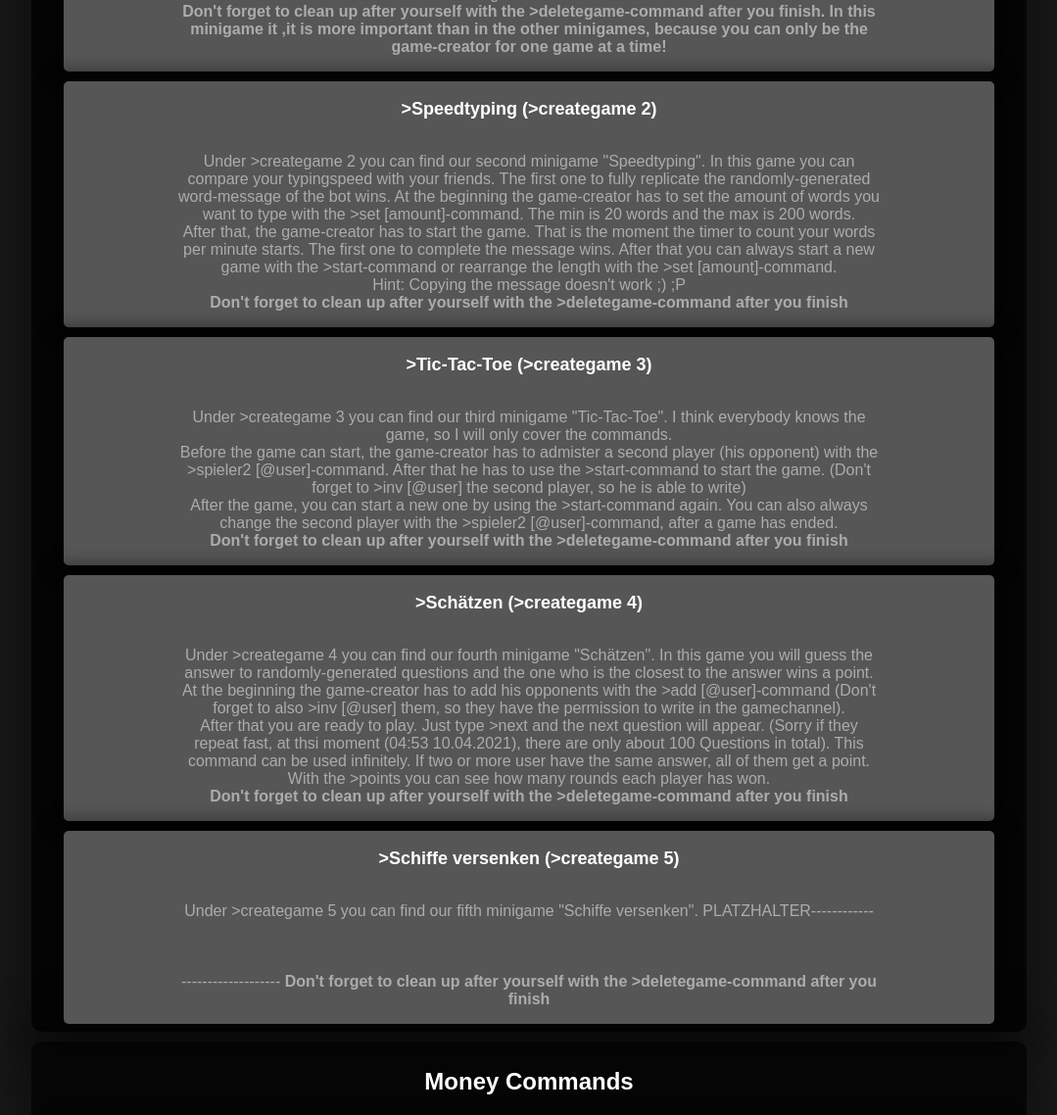
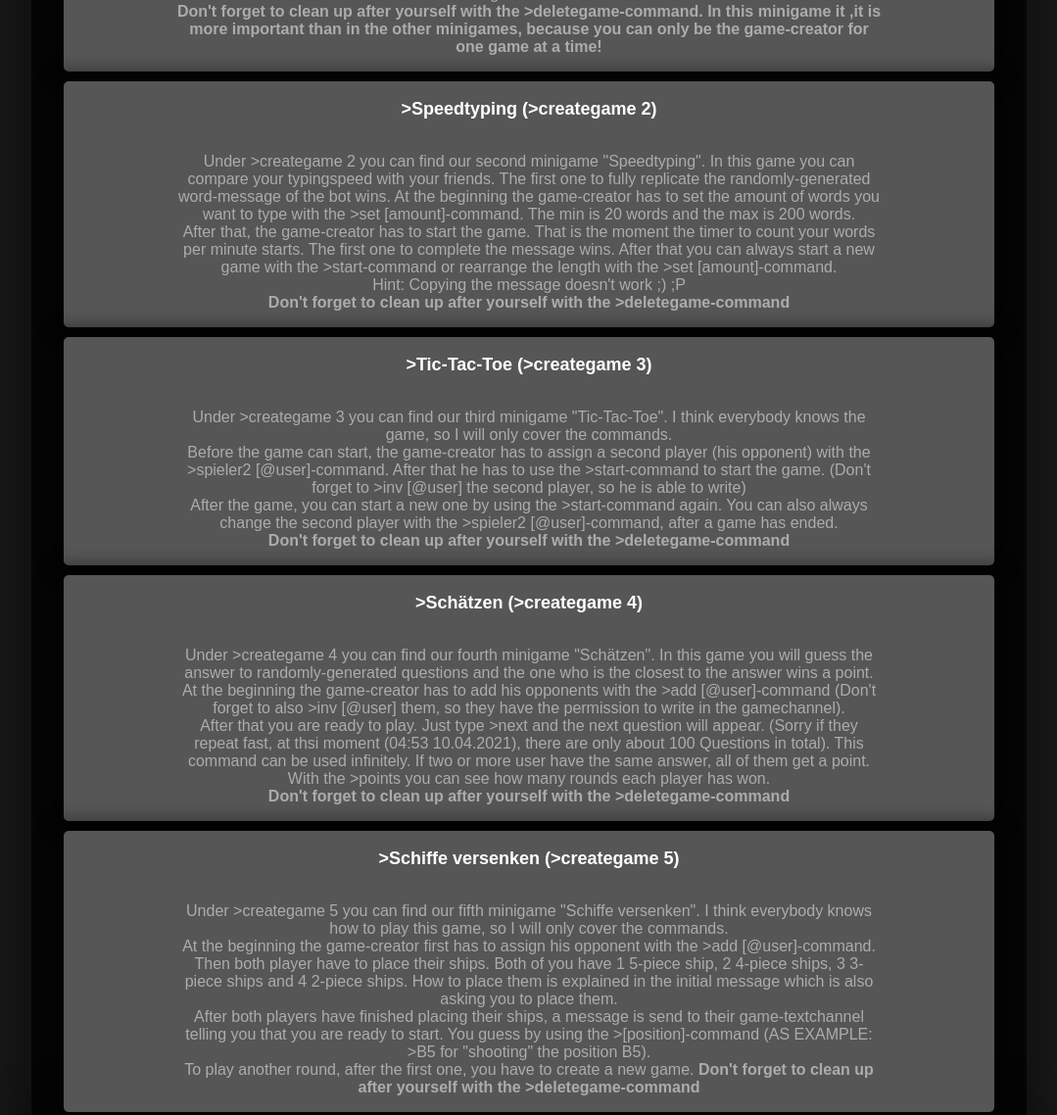
Before and after one commit to Swaggeroo/BotHelpPage, a plain HTML site: page index.html in a window 1280 px wide. Shown: the part 2266-3404 px from the top of the page at 98% size, without its empty margins (100-1179 px from the left). Drawn offline with Linux system fonts and the light colour scheme.

Commit message:
added "Schiffe versenken (>creategame 5)" and changed some general text

```diff
--- a/index.html
+++ b/index.html
@@ -106,7 +106,7 @@
             whole word with the >word-command. <br>
             To start a new game, you have to delete the old textchannel and then create a new
             one with the >creategame 1-command.<br>
-           <b>Don't forget to clean up after yourself with the >deletegame-command after you finish. In this minigame it
+           <b>Don't forget to clean up after yourself with the >deletegame-command. In this minigame it
               ,it is more important than in the other minigames, because you can only be the game-creator for one game at a time!</b>
            </p>
         </div>
@@ -121,19 +121,19 @@
                 The first one to complete the message wins. After that you can always start a
                 new game with the >start-command or rearrange the length with the >set [amount]-command.<br>
                 Hint: Copying the message doesn't work ;) ;P<br>
-                <b>Don't forget to clean up after yourself with the >deletegame-command after you finish</b>
+                <b>Don't forget to clean up after yourself with the >deletegame-command</b>
             </p>
         </div>
         <div class="flex-container column element">
             <h3>>Tic-Tac-Toe (>creategame 3)</h3>
             <p>Under >creategame 3 you can find our third minigame "Tic-Tac-Toe".
                 I think everybody knows the game, so I will only cover the commands. <br>
-                Before the game can start, the game-creator has to admister a second player (his opponent)
+                Before the game can start, the game-creator has to assign a second player (his opponent)
                 with the >spieler2 [@user]-command. After that he has to use the >start-command to start the game.
                 (Don't forget to >inv [@user] the second player, so he is able to write)<br>
                 After the game, you can start a new one by using the >start-command again. You can also always change
                 the second player with the >spieler2 [@user]-command, after a game has ended.<br>
-                <b>Don't forget to clean up after yourself with the >deletegame-command after you finish</b>
+                <b>Don't forget to clean up after yourself with the >deletegame-command</b>
             </p>
         </div>
         <div class="flex-container column element">
@@ -145,14 +145,20 @@
                After that you are ready to play. Just type >next and the next question will appear. (Sorry if they repeat fast, at thsi moment (04:53 10.04.2021),
                there are only about 100 Questions in total). This command can be used infinitely. If two or more user have the same answer, all of them get a point.
                With the >points you can see how many rounds each player has won. <br>
-               <b>Don't forget to clean up after yourself with the >deletegame-command after you finish</b>
+               <b>Don't forget to clean up after yourself with the >deletegame-command</b>
             </p>
         </div>
         <div class="flex-container column element">
             <h3>>Schiffe versenken (>creategame 5)</h3>
             <p>Under >creategame 5 you can find our fifth minigame "Schiffe versenken".
-               PLATZHALTER------------<br><br><br><br>-------------------
-               <b>Don't forget to clean up after yourself with the >deletegame-command after you finish</b>
+               I think everybody knows how to play this game, so I will only cover the commands.<br>
+               At the beginning the game-creator first has to assign his opponent with the >add [@user]-command. Then both player have to
+               place their ships. Both of you have 1 5-piece ship, 2 4-piece ships, 3 3-piece ships and 4 2-piece ships. How to place them is
+               explained in the initial message which is also asking you to place them.<br>
+               After both players have finished placing their ships, a message is send to their game-textchannel telling you that you are ready to start.
+               You guess by using the >[position]-command (AS EXAMPLE: >B5 for "shooting" the position B5). <br>
+               To play another round, after the first one, you have to create a new game.
+               <b>Don't forget to clean up after yourself with the >deletegame-command</b>
             </p>
         </div>
     </div>
```
